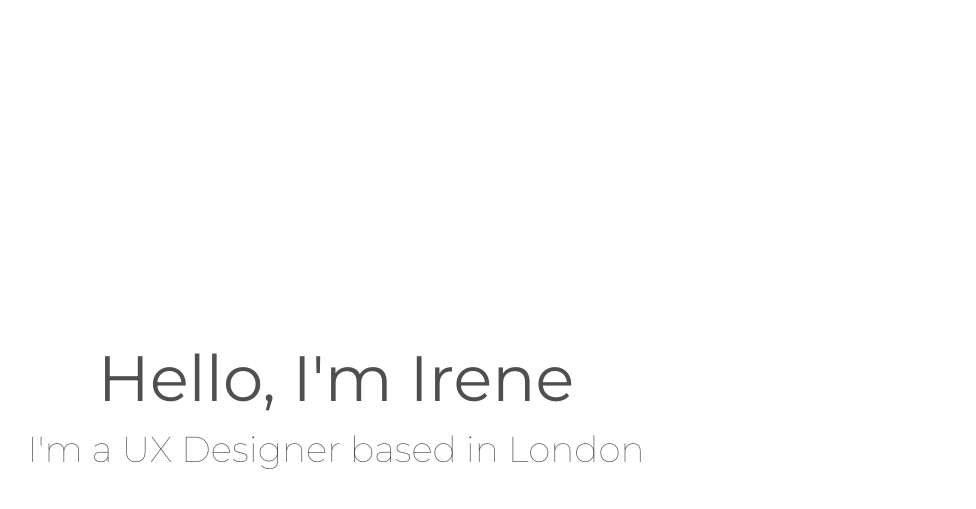
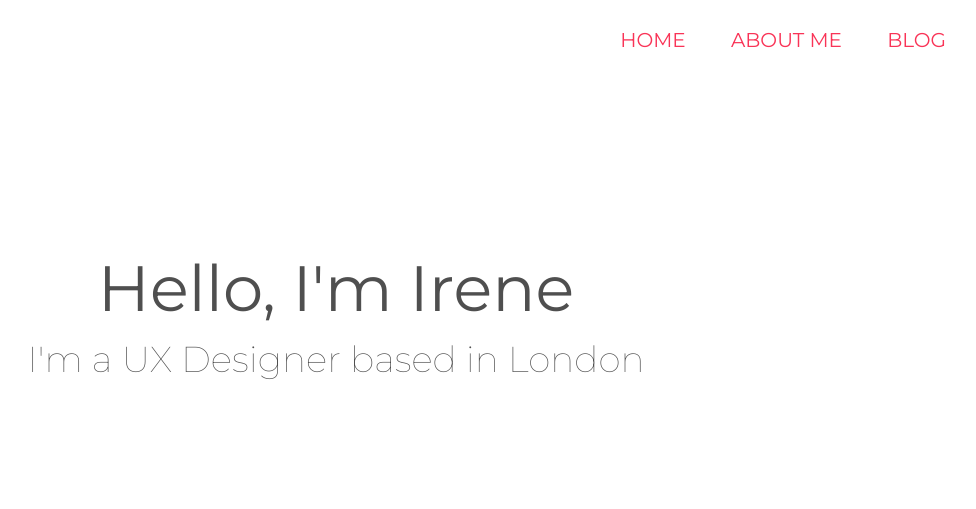
Before and after one commit to irenealgi/irenealegre.com, a Jekyll site: the page built from index.html, in a window 1280 px wide. Shown: the top 509 px of the page, without its empty margins (304-1280 px from the left). Built offline with Jekyll 4.4.1, drawn with Linux system fonts in a browser that asks for light colours.

Commit message:
Add navigation bar
Former-commit-id: fb4d9fdef44a5bcef1aad7d449d8801822592460

```diff
--- /dev/null
+++ b/_includes/navigation.html
@@ -0,0 +1,5 @@
+<div class="navigation">
+  <span class="navigation_item"><a href="/">HOME</a></span>
+  <span class="navigation_item"><a href="about">ABOUT ME</a></span>
+  <span class="navigation_item"><a href="blog">BLOG</a></span>
+</div>
--- a/_layouts/default.html
+++ b/_layouts/default.html
@@ -3,6 +3,7 @@
   {% include head.html %}
 
   <body>
+    {% include navigation.html %}
     {{ content }}
   </body>
 </html>
--- /dev/null
+++ b/about.html
@@ -0,0 +1,4 @@
+---
+layout: default
+title: "Irene Alegre | About"
+---
--- /dev/null
+++ b/blog.html
@@ -0,0 +1,4 @@
+---
+layout: default
+title: "Irene Alegre | Blog"
+---
--- a/css/main.scss
+++ b/css/main.scss
@@ -2,11 +2,13 @@
 ---
 
 $title_font_family: 'Montserrat', sans-serif;
+$main_color: #4F4F4F;
+$accent_color: #F93457;
 
 .home_header {
-  color: #4F4F4F;
+  color: $main_color;
   position: fixed;
-  top: 45%;
+  top: 35%;
   left: 50%;
   text-align: center;
   transform: translate(-50%, -50%);
@@ -26,4 +28,17 @@ $title_font_family: 'Montserrat', sans-serif;
 .navigation {
   font-size: 20px;
   font-family: $title_font_family;
+  position: absolute;
+  margin-top: 20px;
+  right: 10px;
 }
+
+.navigation_item {
+  margin: 20px;
+
+  > a {
+    font-size: 20px;
+    color: $accent_color;
+    text-decoration: none;
+  }
+}
```
Also changed, not shown: projects.html (added).
